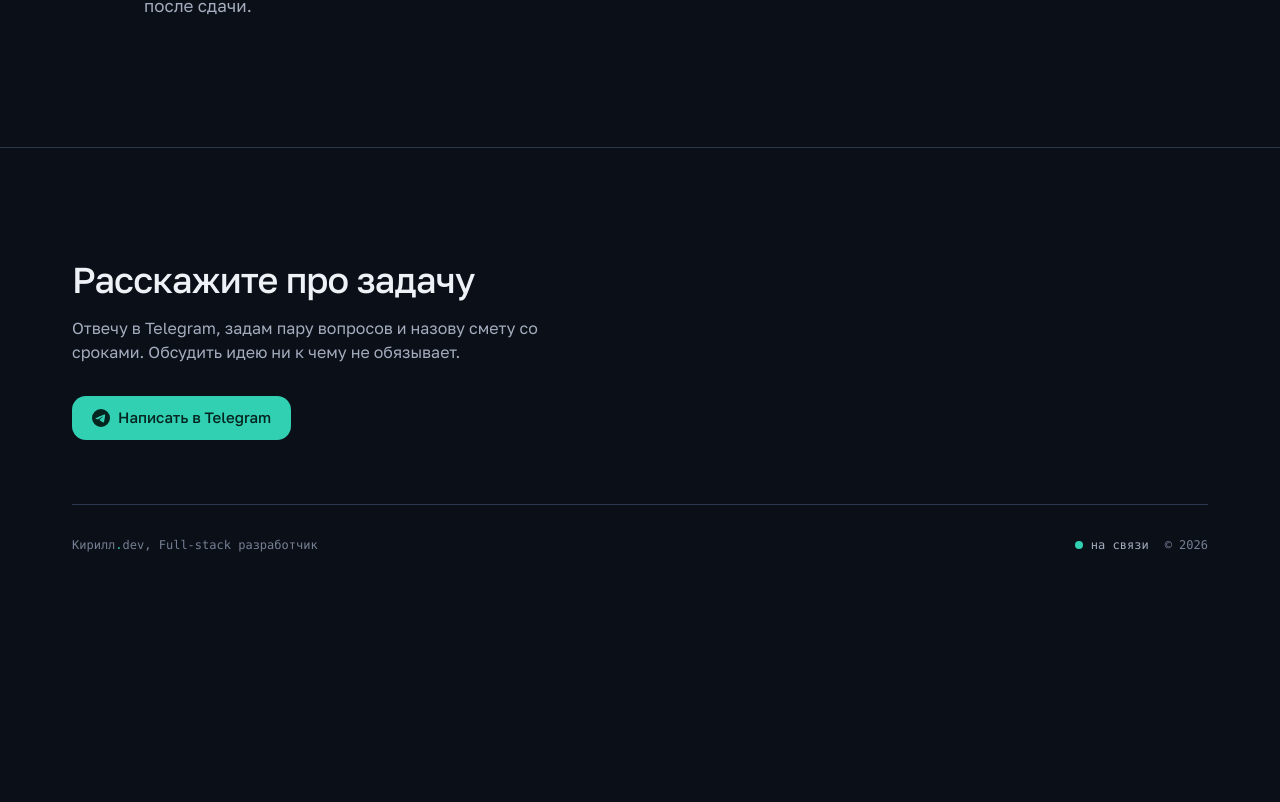
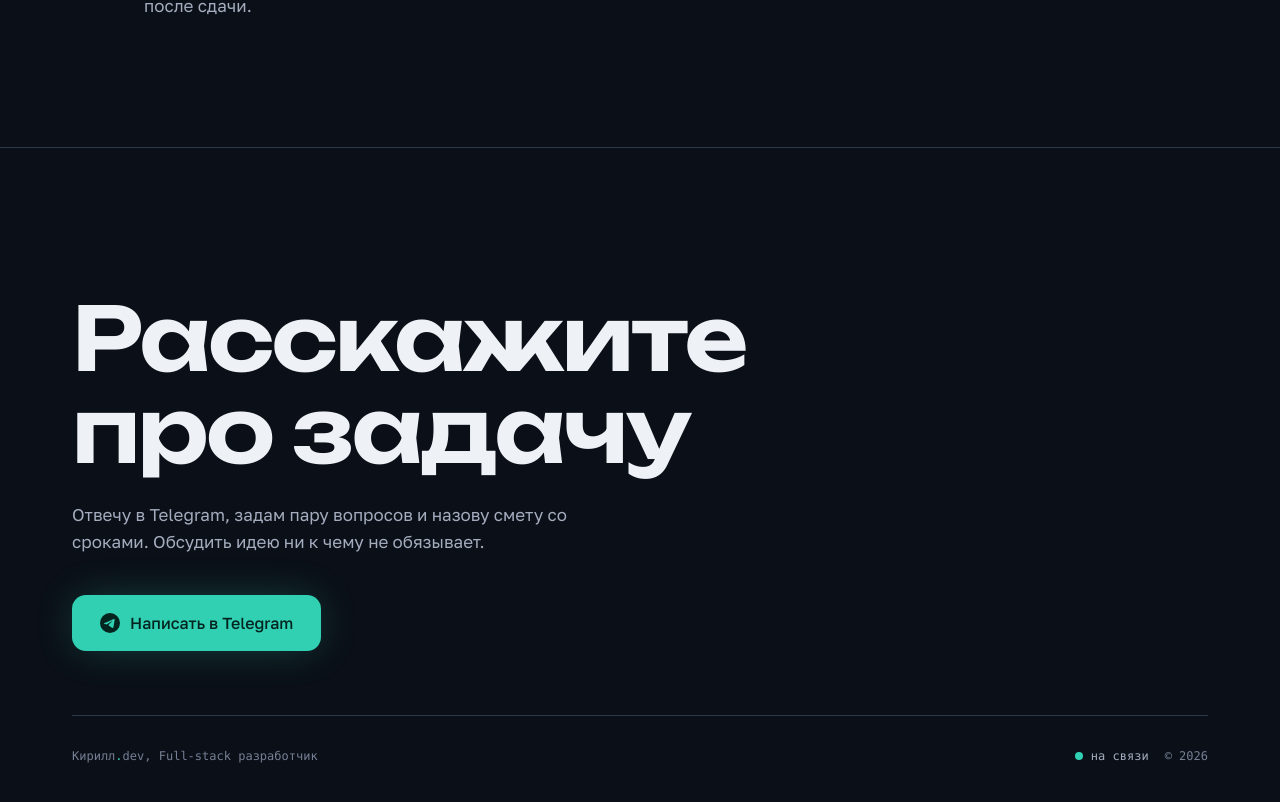
Before and after one commit to Kiro-DevHub/portfolio-site, a Next.js app: page / in a window 1280 px wide. Shown: the part 5743-6545 px from the top of the page. Before the commit the page ends 6408 px from the top, so only its background shows below. Built offline with nearby package versions, Linux system fonts and the light colour scheme.

Commit message:
Приём: финальный CTA во всю силу — заголовок уровня хиро (Unbounded), крупная кнопка size=lg

```diff
--- a/src/components/SiteFooter.tsx
+++ b/src/components/SiteFooter.tsx
@@ -8,17 +8,17 @@ export function SiteFooter() {
 
   return (
     <footer id="contact" className="border-t border-line">
-      <div className="mx-auto max-w-[1200px] px-5 py-20 sm:px-8 sm:py-28">
+      <div className="mx-auto max-w-[1200px] px-5 py-28 sm:px-8 sm:py-36">
+        {/* Последний экран заказчика — бьёт в полную силу: заголовок уровня хиро
+            (Unbounded), на всю ширину, крупная кнопка со свечением акцента. */}
         <Reveal>
-          <h2 className="max-w-[18ch] text-3xl font-medium tracking-tight text-fg sm:text-4xl">
-            Расскажите про задачу
-          </h2>
-          <p className="mt-4 max-w-[52ch] text-fg-dim">
+          <h2 className="display-hero text-fg">Расскажите про задачу</h2>
+          <p className="t-body mt-6 max-w-[52ch] text-fg-dim">
             Отвечу в Telegram, задам пару вопросов и назову смету со сроками.
             Обсудить идею ни к чему не обязывает.
           </p>
-          <div className="mt-8">
-            <TelegramButton />
+          <div className="mt-10">
+            <TelegramButton size="lg" className="glow-accent" />
           </div>
         </Reveal>
 
--- a/src/components/TelegramButton.tsx
+++ b/src/components/TelegramButton.tsx
@@ -17,6 +17,8 @@ function TelegramGlyph({ className }: { className?: string }) {
 
 type Props = {
   variant?: "primary" | "ghost";
+  /** lg — крупный вариант для финального CTA-экрана. */
+  size?: "md" | "lg";
   className?: string;
 };
 
@@ -24,9 +26,17 @@ type Props = {
  * Сквозной CTA в Telegram. Лейбл один и тот же везде (site.ctaLabel) — без дубля
  * интента. Высота ≥44px (тач), видимый фокус — из globals.css.
  */
-export function TelegramButton({ variant = "primary", className = "" }: Props) {
+export function TelegramButton({
+  variant = "primary",
+  size = "md",
+  className = "",
+}: Props) {
   const base =
-    "inline-flex min-h-11 items-center justify-center gap-2 rounded-lg px-5 text-[15px] font-medium transition-colors duration-200 active:translate-y-px";
+    "inline-flex items-center justify-center rounded-lg font-medium transition-colors duration-200 active:translate-y-px";
+  const sizing =
+    size === "lg"
+      ? "min-h-14 gap-2.5 px-7 text-base"
+      : "min-h-11 gap-2 px-5 text-[15px]";
   const styles =
     variant === "primary"
       ? "bg-accent text-accent-fg hover:bg-accent-strong"
@@ -38,9 +48,9 @@ export function TelegramButton({ variant = "primary", className = "" }: Props) {
         href={site.telegramUrl}
         target="_blank"
         rel="noopener noreferrer"
-        className={`${base} ${styles} ${className}`}
+        className={`${base} ${sizing} ${styles} ${className}`}
       >
-        <TelegramGlyph className="size-[18px]" />
+        <TelegramGlyph className={size === "lg" ? "size-5" : "size-[18px]"} />
         {site.ctaLabel}
       </a>
     </Magnetic>
```
